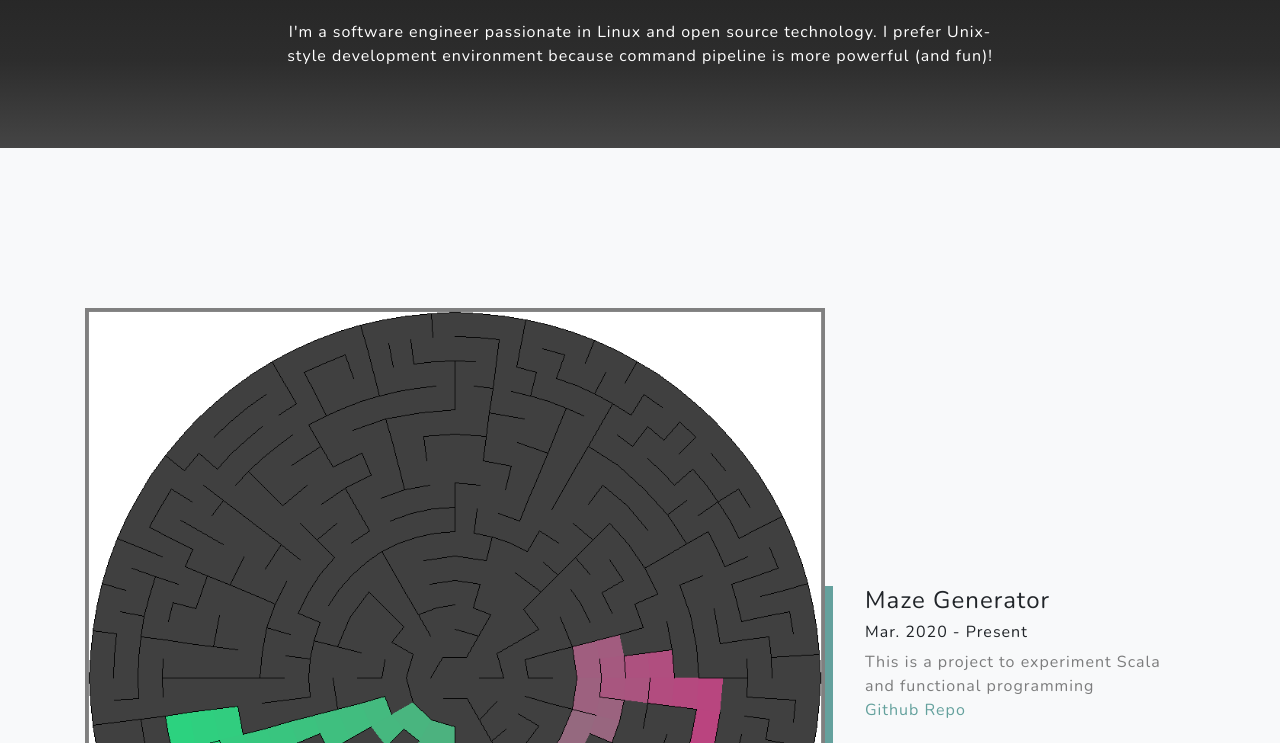
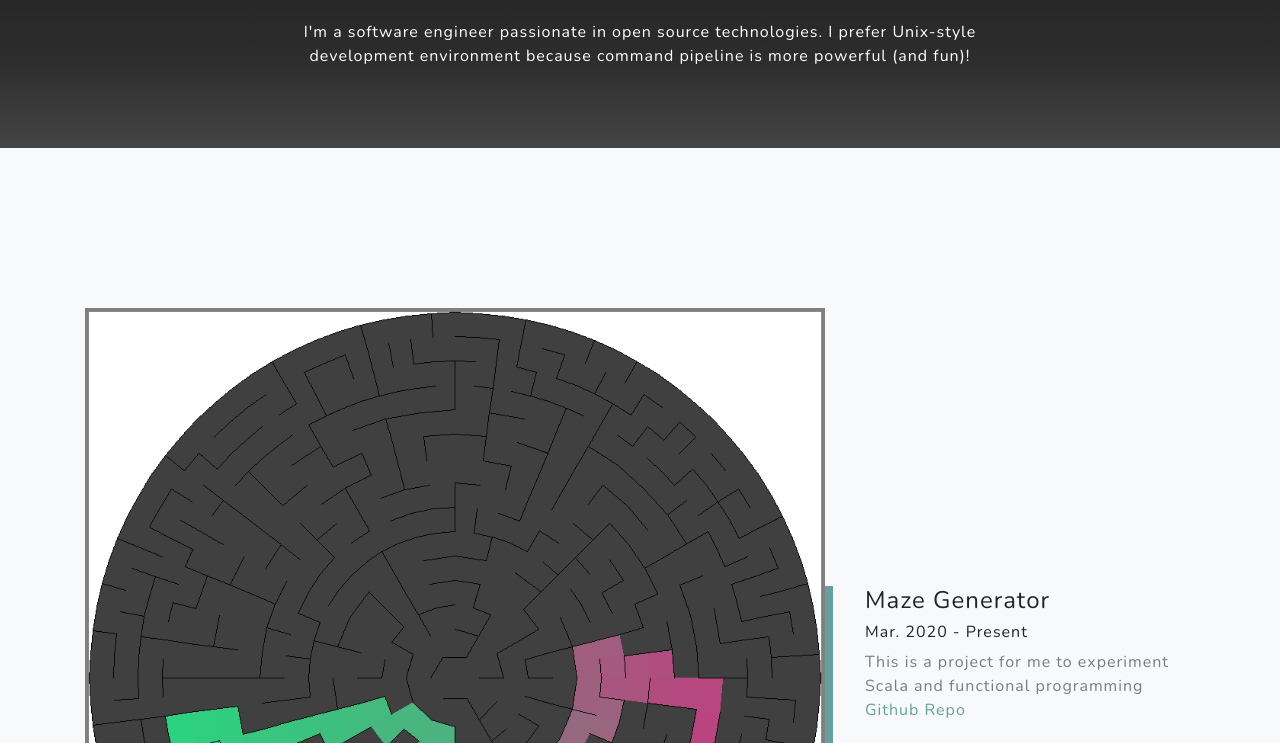
Before and after one commit to AlvinJian/alvinjian.github.io, a plain HTML site: page index.html in a window 1280 px wide. Shown: the part 202-945 px from the top of the page. Drawn offline with nearby package versions, Linux system fonts and the light colour scheme.

Commit message:
small mod

```diff
--- a/index.html
+++ b/index.html
@@ -65,7 +65,7 @@
             <h2 class="text-white mb-4">About Me</h2>
               <div class="text-white" style="list-style: none;">
                 <p>
-                  I'm a software engineer passionate in Linux and open source technology.
+                  I'm a software engineer passionate in open source technologies.
                   I prefer Unix-style development environment because command pipeline is
                   more powerful (and fun)!
                 </p>
@@ -89,7 +89,7 @@
               <h4>Maze Generator</h4>
               <h6> Mar. 2020 - Present </h6>
               <p class="mb-0 text-black-50">
-                This is a project to experiment Scala and functional programming
+                This is a project for me to experiment Scala and functional programming
                 <br>
                 <a href="https://github.com/AlvinJian/Maze" target="_blank">Github Repo</a>
               </p>
```
